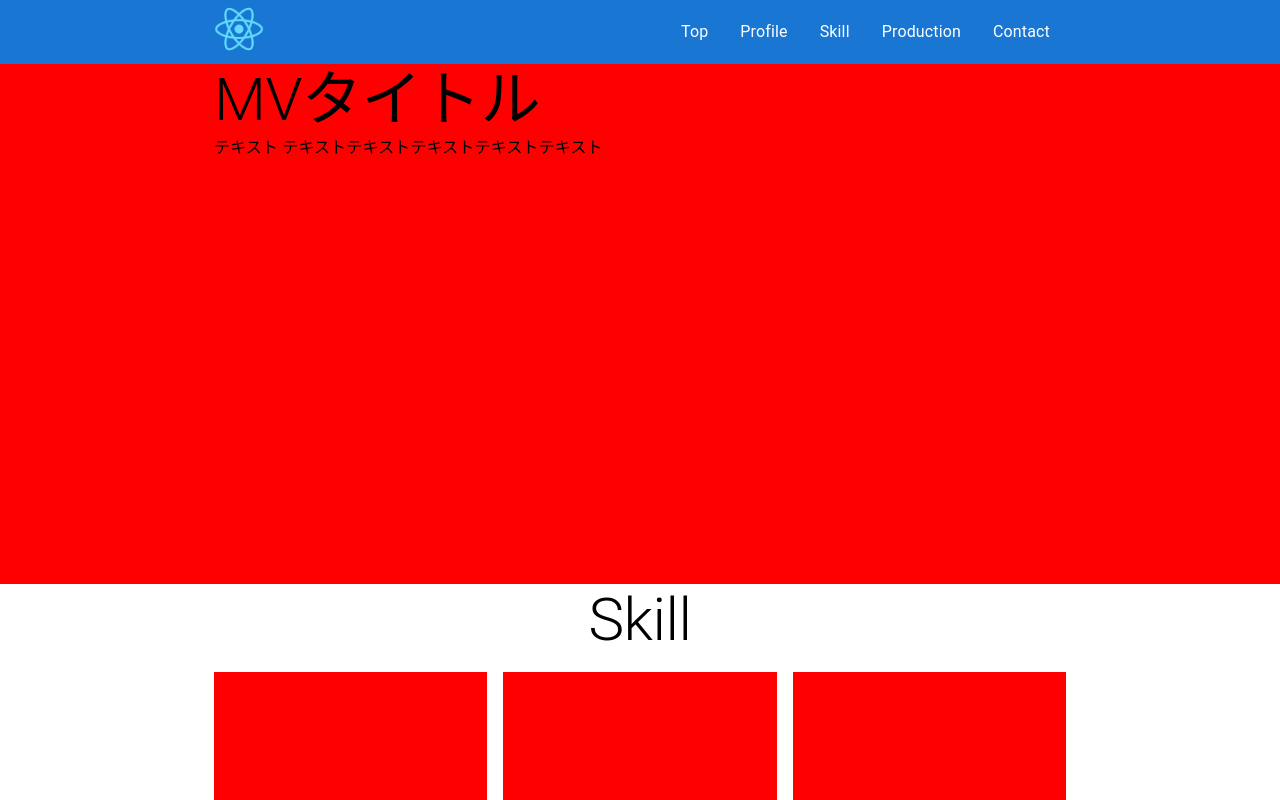
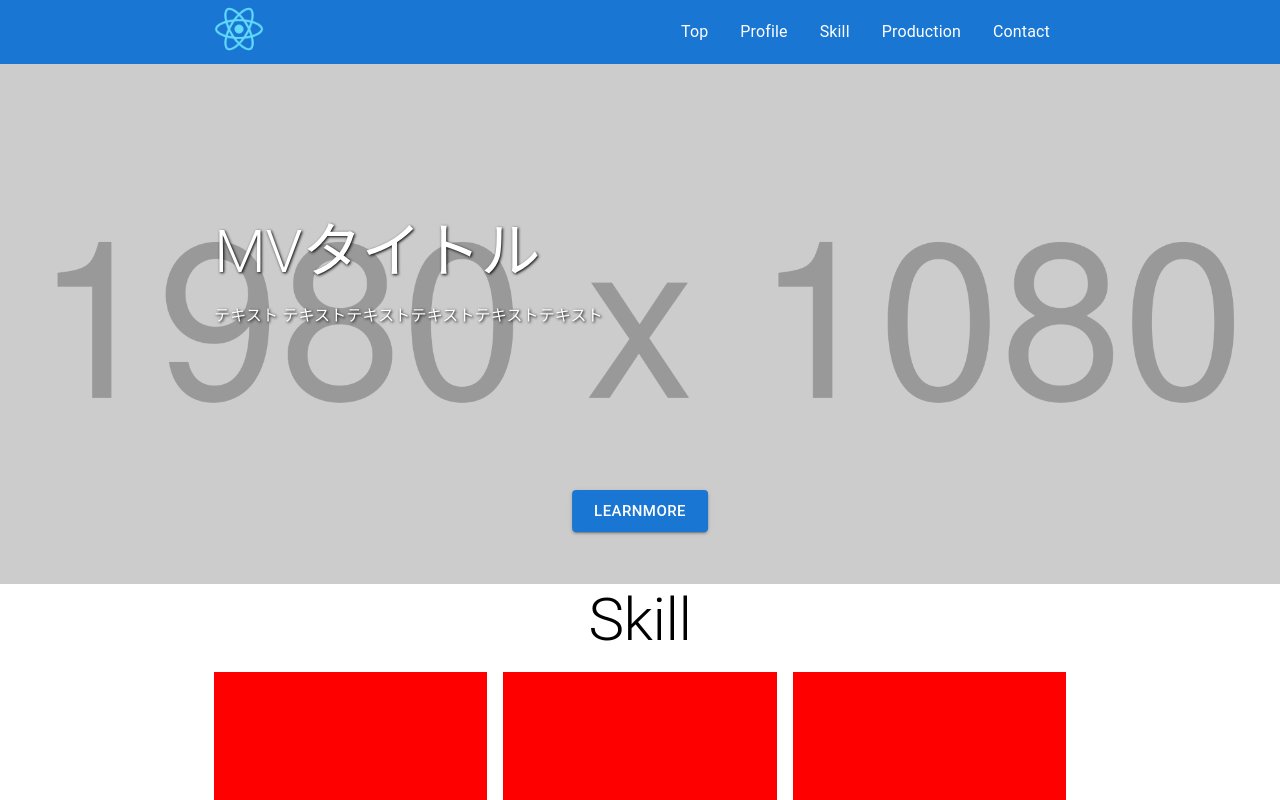
Before and after one commit to m-shimizu-f-50/react-system, a React (Create React App) app: page / in a window 1280 px wide. Shown: the top 800 px of the page. Built offline with nearby package versions, Linux system fonts and the light colour scheme.

Commit message:
topページ mainレイアウト調整

```diff
--- a/src/pages/homes/top.tsx
+++ b/src/pages/homes/top.tsx
@@ -5,12 +5,35 @@ import Grid from '@mui/material/Grid';
 import Typography from '@mui/material/Typography';
 import Button from '@mui/material/Button';
 
+import MV from '../../assets/images/mv.png';
+
 const Top: React.FC = () => {
   return (
     <>
-      <Box sx={{ height: '65vh', backgroundColor: 'red' }}>
-        <Container maxWidth='md'>
-          <Grid container rowSpacing={0} column-spacing={2}>
+      <Box
+        sx={{
+          height: '65vh',
+          backgroundImage: 'url(' + MV + ')',
+          backgroundSize: 'cover',
+          backgroundPosition: 'center',
+          position: 'relative',
+        }}
+      >
+        <Container
+          maxWidth='md'
+          sx={{
+            position: 'absolute',
+            top: '40%',
+            left: '50%',
+            transform: 'translateX(-50%) translateY(-50%)',
+          }}
+        >
+          <Grid
+            container
+            rowSpacing={2}
+            column-spacing={2}
+            sx={{ color: '#fff', textShadow: '1px 1px 3px #000000' }}
+          >
             <Grid item xs={12} md={12}>
               <Typography component='h2' variant='h2'>
                 MVタイトル
@@ -23,6 +46,18 @@ const Top: React.FC = () => {
             </Grid>
           </Grid>
         </Container>
+        <Button
+          variant='contained'
+          size='large'
+          sx={{
+            position: 'absolute',
+            bottom: '10%',
+            left: '50%',
+            transform: 'translateX(-50%)',
+          }}
+        >
+          LearnMore
+        </Button>
       </Box>
       <Box>
         <Container maxWidth='md'>
```
Also changed, not shown: src/assets/images/mv.png (added).
